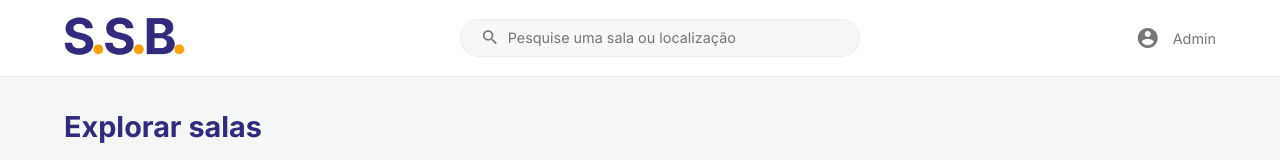
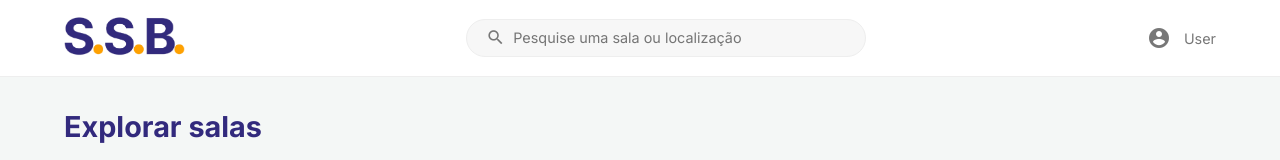
Before and after one commit to raquellzz/smart-space-booking, a React (Vite) app in the folder frontend/: page /home in a window 1280 px wide. Shown: the top 160 px of the page. Built offline with nearby package versions, Linux system fonts and the light colour scheme; no server answers.

Commit message:
refactor: texto perfil

```diff
--- a/frontend/src/pages/Home.jsx
+++ b/frontend/src/pages/Home.jsx
@@ -57,7 +57,7 @@ function Home() {
 
         <div className="header-right">
           <span className="user-icon material-icons">account_circle</span>
-          <span>Admin</span>
+          <span>User</span>
         </div>
       </header>
 
--- a/frontend/src/pages/reserva/Reserva.jsx
+++ b/frontend/src/pages/reserva/Reserva.jsx
@@ -226,7 +226,7 @@ export default function Reserva() {
         </div>
         <div className="header-right">
           <span className="user-icon material-icons">account_circle</span>
-          <span>Admin</span>
+          <span>User</span>
         </div>
       </header>
 
```
